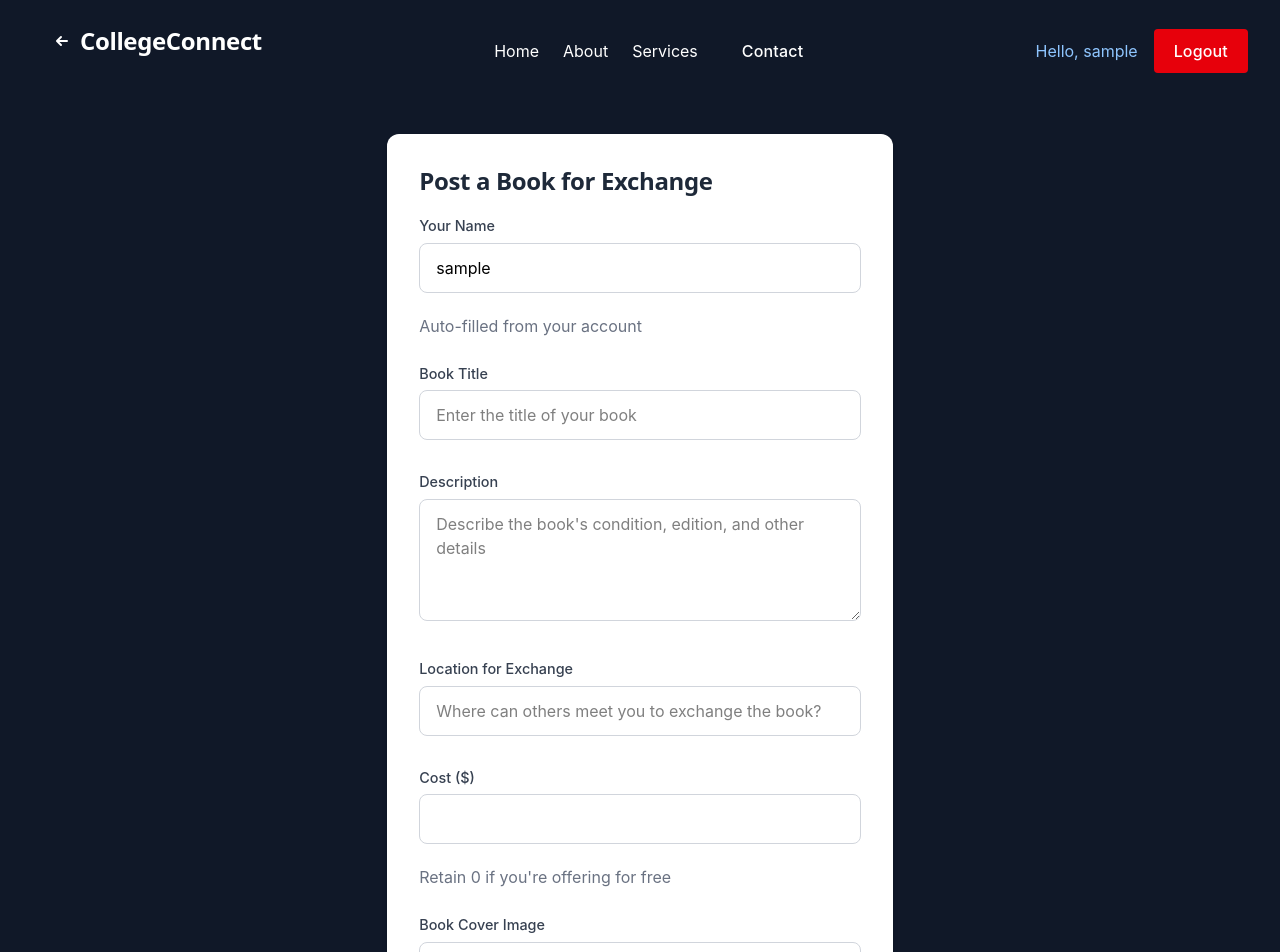
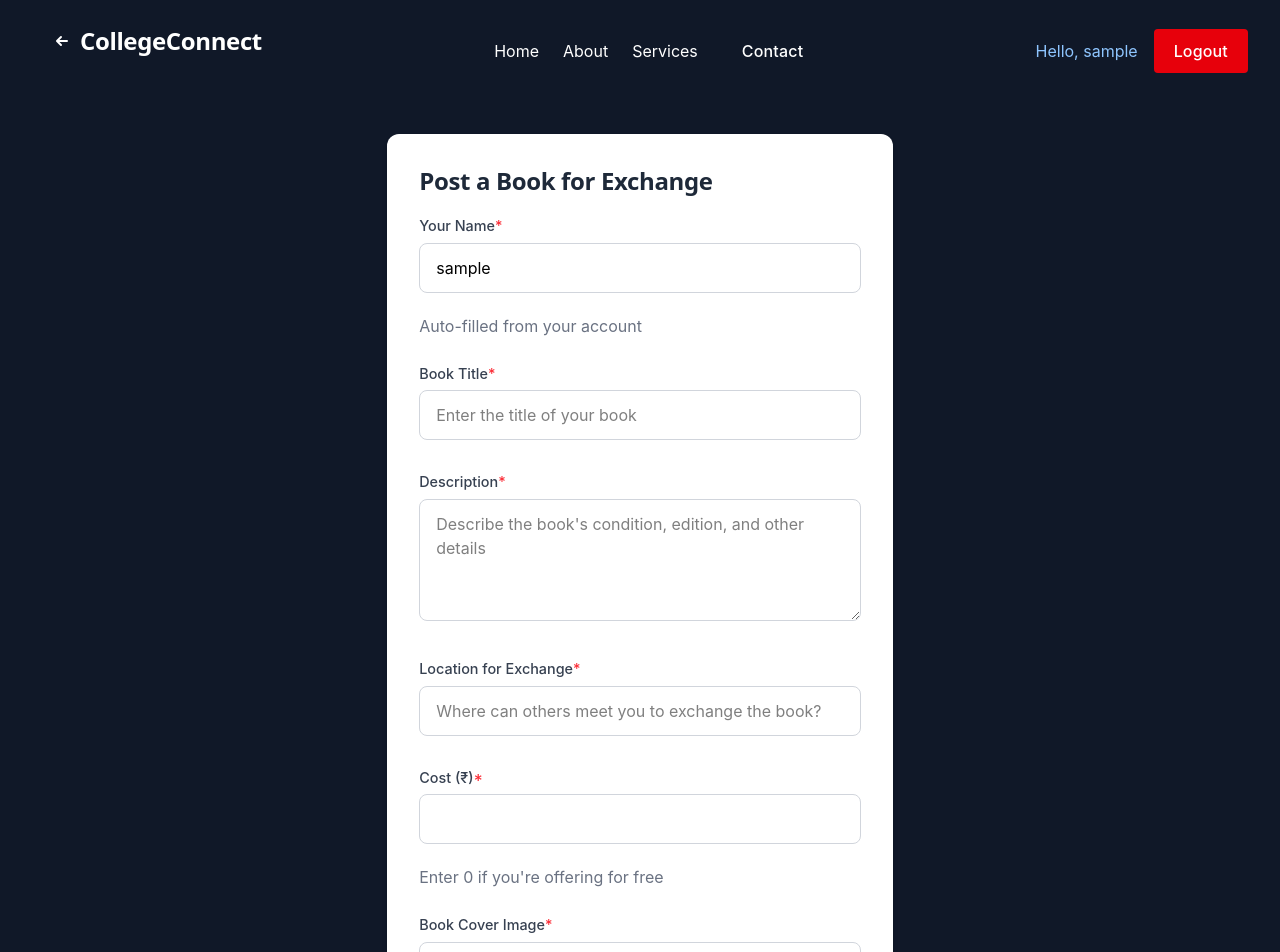
Before and after one commit to sethunath2003/CollegeConnect, a React (Vite) app in the folder frontend/: page /bookexchange/post in a window 1280 px wide. Shown: the top 952 px of the page. Built offline with nearby package versions, Linux system fonts and the light colour scheme; sample sign-in values are in the browser's storage.

Commit message:
fix(PostBook): mark required fields with asterisks and update cost label to use INR

```diff
--- a/frontend/src/modules/Books/PostBook.jsx
+++ b/frontend/src/modules/Books/PostBook.jsx
@@ -220,7 +220,7 @@ const PostBook = () => {
             htmlFor="owner_name"
             className="block text-sm font-medium text-gray-700 mb-2"
           >
-            Your Name
+            Your Name<span className="text-red-500">*</span>
           </label>
           <input
             type="text"
@@ -249,7 +249,7 @@ const PostBook = () => {
             htmlFor="title"
             className="block text-sm font-medium text-gray-700 mb-2"
           >
-            Book Title
+            Book Title<span className="text-red-500">*</span>
           </label>
           <input
             type="text"
@@ -275,7 +275,7 @@ const PostBook = () => {
             htmlFor="description"
             className="block text-sm font-medium text-gray-700 mb-2"
           >
-            Description
+            Description<span className="text-red-500">*</span>
           </label>
           <textarea
             id="description"
@@ -301,7 +301,7 @@ const PostBook = () => {
             htmlFor="location"
             className="block text-sm font-medium text-gray-700 mb-2"
           >
-            Location for Exchange
+            Location for Exchange<span className="text-red-500">*</span>
           </label>
           <input
             type="text"
@@ -327,7 +327,7 @@ const PostBook = () => {
             htmlFor="cost"
             className="block text-sm font-medium text-gray-700 mb-2"
           >
-            Cost ($)
+            Cost (₹)<span className="text-red-500">*</span>
           </label>
           <input
             type="number"
@@ -348,7 +348,7 @@ const PostBook = () => {
             </p>
           )}
           <p className="text-xs text-gray-500 mt-1">
-            Retain 0 if you're offering for free
+            Enter 0 if you're offering for free
           </p>
         </div>
 
@@ -357,7 +357,7 @@ const PostBook = () => {
             htmlFor="cover_image"
             className="block text-sm font-medium text-gray-700 mb-2"
           >
-            Book Cover Image
+            Book Cover Image<span className="text-red-500">*</span>
           </label>
           <input
             type="file"
```
